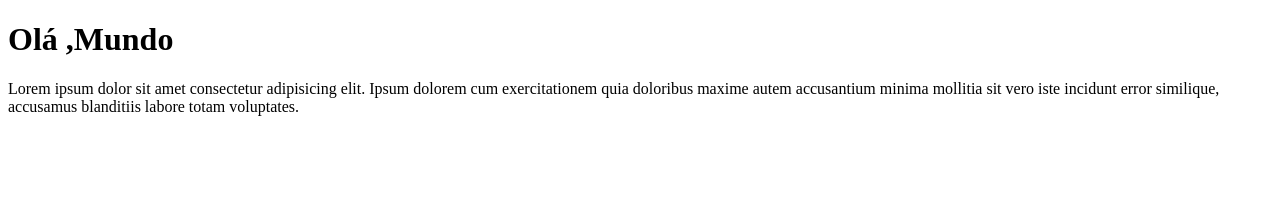
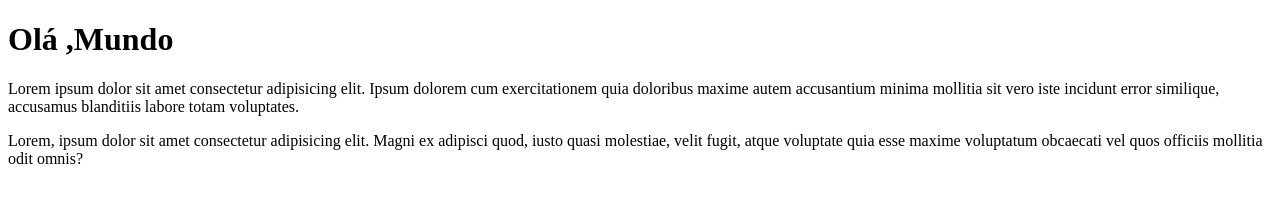
Before and after one commit to Gumball635/Ola-Mundo, a plain HTML site: page site-ola/index.html in a window 1280 px wide. Drawn offline with Linux system fonts and the light colour scheme.

Commit message:
adicionei um paragrafo

```diff
--- a/site-ola/index.html
+++ b/site-ola/index.html
@@ -8,5 +8,6 @@
 <body>
     <h1>Olá ,Mundo</h1>
     <p>Lorem ipsum dolor sit amet consectetur adipisicing elit. Ipsum dolorem cum exercitationem quia doloribus maxime autem accusantium minima mollitia sit vero iste incidunt error similique, accusamus blanditiis labore totam voluptates.</p>
+    <p>Lorem, ipsum dolor sit amet consectetur adipisicing elit. Magni ex adipisci quod, iusto quasi molestiae, velit fugit, atque voluptate quia esse maxime voluptatum obcaecati vel quos officiis mollitia odit omnis?</p>
 </body>
 </html>
```
